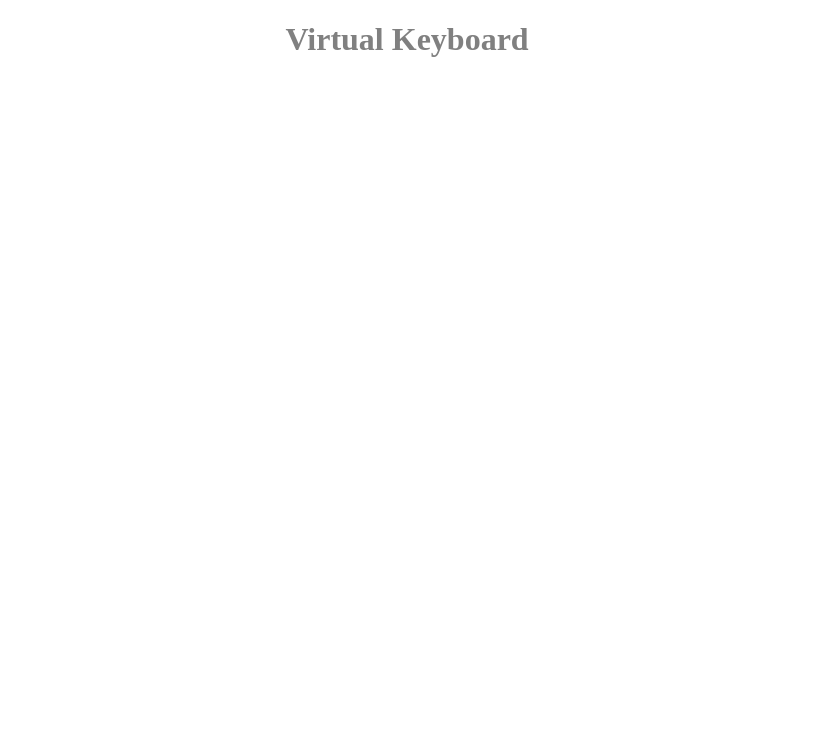
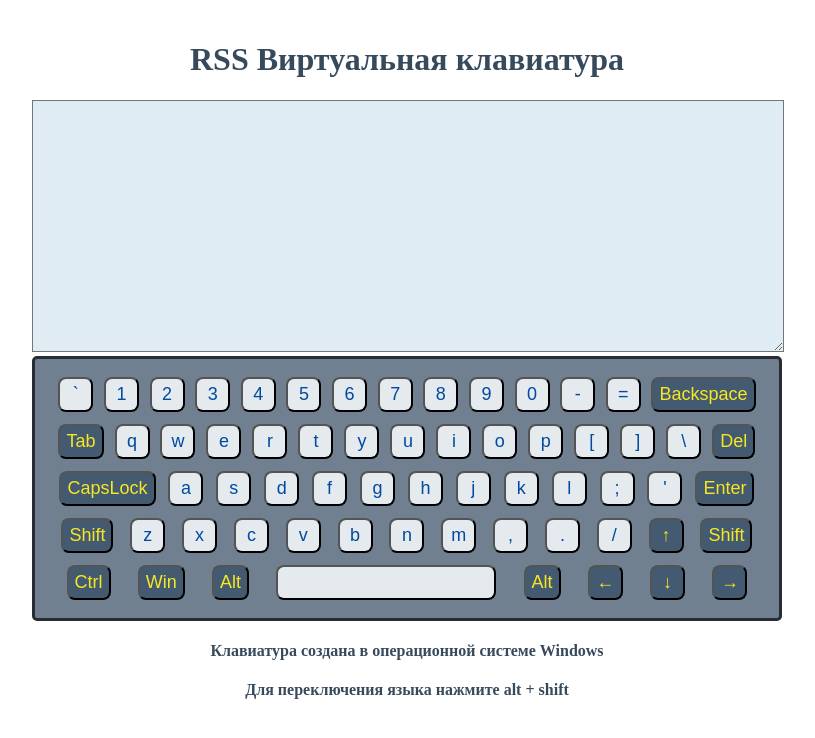
Before and after one commit to KatsiarynaZaviadzeyeva/virtual-keyboard, a website built with webpack: page virtual-keyboard/src/index.html in a window 1280 px wide. Shown: the whole page, without its empty margins (233-1048 px from the left). Built offline with nearby package versions, Linux system fonts and the light colour scheme.

Commit message:
feat: implement keyboard layout

```diff
--- a/virtual-keyboard/src/index.js
+++ b/virtual-keyboard/src/index.js
@@ -1,4 +1,97 @@
 import './styles/styles.css';
-let element = document.createElement('div');
-element.innerHTML = '<h1>Virtual Keyboard</h1>';
-document.body.appendChild(element);
+/*let arr = ['ё', '1', '2', '3', '4', '5', '6', '7', '8', '9', '0', '-', '=', 'Backspace',
+    'Tab', 'й', 'ц', 'у', 'к', 'е', 'н', 'г', 'ш', 'щ', 'з', 'х', 'ъ', '\\', 'Del',
+    'CapsLock', 'ф', 'ы', 'в', 'а', 'п', 'р', 'о', 'л', 'д', 'ж', 'э', 'Enter',
+    'Shift', 'я', 'ч', 'с', 'м', 'и', 'т', 'ь', 'б', 'ю', '.', '&uarr;', 'Shift',
+    'Ctrl', 'Win', 'Alt', 'Space', 'Alt', '&larr;', '&darr;', '&rarr;', 'Ctrl',
+];*/
+
+let wrapper = document.createElement('div');
+wrapper.className = 'wrapper';
+wrapper.innerHTML = '<h1>RSS Виртуальная клавиатура</h1><textarea></textarea>';
+
+let first = ['`', '1', '2', '3', '4', '5', '6', '7', '8', '9', '0', '-', '='];
+let second = ['q', 'w', 'e', 'r', 't', 'y', 'u', 'i', 'o', 'p', '[', ']', '\\'];
+let third = ['a', 's', 'd', 'f', 'g', 'h', 'j', 'k', 'l', ';', '\''];
+let fourth = ['z', 'x', 'c', 'v', 'b', 'n', 'm', ',', '.', '/'];
+let controls = ['Backspace', 'Tab', 'Del', 'CapsLock', 'Enter', 'Shift', 'Ctrl', 'Win', 'Alt', '&uarr;', '&larr;', '&darr;', '&rarr;'];
+
+function showLine(line) {
+    let lineDiv = document.createElement('div');
+    lineDiv.className = 'lineDiv';
+    for (let i = 0; i < line.length; i++) {
+        let b = document.createElement('button');
+        b.className = 'buttonChar';
+        b.setAttribute('type', 'button');
+        b.setAttribute('value', line[i]);
+        b.innerHTML = line[i];
+        lineDiv.appendChild(b);
+    }
+    keyboard.appendChild(lineDiv);
+}
+
+function showFifthLine() {
+    let lineDiv = document.createElement('div');
+    lineDiv.className = 'lineDiv';
+    let b = document.createElement('button');
+    b.className = 'space';
+    b.setAttribute('type', 'button');
+    b.setAttribute('value', '&nbsp');
+    b.innerHTML = '&nbsp';
+    lineDiv.appendChild(b);
+    keyboard.appendChild(lineDiv);
+}
+
+function showControlEnd(control, parentElement) {
+    let b = document.createElement('button');
+    b.className = 'buttonControl';
+    b.setAttribute('type', 'button');
+    b.setAttribute('value', control);
+    b.innerHTML = control;
+    parentElement.appendChild(b);
+}
+
+function showControlBegin(control, parentElement) {
+    let b = document.createElement('button');
+    b.className = 'buttonControl';
+    b.setAttribute('type', 'button');
+    b.setAttribute('value', control);
+    b.innerHTML = control;
+    parentElement.prepend(b);
+}
+
+let keyboard = document.createElement('div');
+keyboard.className = 'keyboard';
+
+showLine(first);
+showLine(second);
+showLine(third);
+showLine(fourth);
+showFifthLine();
+
+document.body.appendChild(wrapper);
+wrapper.appendChild(keyboard);
+
+showControlEnd(controls[0], document.getElementsByClassName('lineDiv')[0]);
+
+showControlEnd(controls[2], document.getElementsByClassName('lineDiv')[1]);
+showControlBegin(controls[1], document.getElementsByClassName('lineDiv')[1]);
+
+showControlBegin(controls[3], document.getElementsByClassName('lineDiv')[2]);
+showControlEnd(controls[4], document.getElementsByClassName('lineDiv')[2]);
+
+showControlBegin(controls[5], document.getElementsByClassName('lineDiv')[3]);
+showControlEnd(controls[9], document.getElementsByClassName('lineDiv')[3]);
+showControlEnd(controls[5], document.getElementsByClassName('lineDiv')[3]);
+
+showControlBegin(controls[8], document.getElementsByClassName('lineDiv')[4]);
+showControlBegin(controls[7], document.getElementsByClassName('lineDiv')[4]);
+showControlBegin(controls[6], document.getElementsByClassName('lineDiv')[4]);
+showControlEnd(controls[8], document.getElementsByClassName('lineDiv')[4]);
+showControlEnd(controls[10], document.getElementsByClassName('lineDiv')[4]);
+showControlEnd(controls[11], document.getElementsByClassName('lineDiv')[4]);
+showControlEnd(controls[12], document.getElementsByClassName('lineDiv')[4]);
+
+let note = document.createElement('h4');
+note.innerHTML = '<h4>Клавиатура создана в операционной системе Windows</h4><h4>Для переключения языка нажмите alt + shift</h4>';
+wrapper.appendChild(note);
--- a/virtual-keyboard/src/styles/styles.css
+++ b/virtual-keyboard/src/styles/styles.css
@@ -1,4 +1,60 @@
-h1 {
+.wrapper {
+    min-width: 600px;
+    max-width: 750px;
+    margin: 0 auto;
+}
+
+h1,
+h4 {
     text-align: center;
-    color: gray;
+    color: #374a5c;
 }
+
+textarea {
+    padding: 0;
+    width: 750px;
+    height: 250px;
+    background-color: #e0ecf3;
+    color: #000000;
+}
+
+div {
+    padding: 12px;
+}
+
+.keyboard {
+    border: 3px solid #272d33;
+    border-radius: 5px;
+    background-color: #708090;
+}
+
+.lineDiv {
+    display: flex;
+    justify-content: space-around;
+    padding: 6px;
+}
+
+.buttonChar {
+    border-radius: 8px;
+    width: 35px;
+    height: 35px;
+    color: #0149a1;
+    font-size: large;
+    background-color: #e5eaee;
+}
+
+.buttonControl {
+    border-radius: 8px;
+    font-size: large;
+    min-width: 35px;
+    height: 35px;
+    background-color: #435a70;
+    color: #f6e823;
+}
+
+.space {
+    border-radius: 8px;
+    width: 220px;
+    height: 35px;
+    background-color: #e5eaee
+}
```
